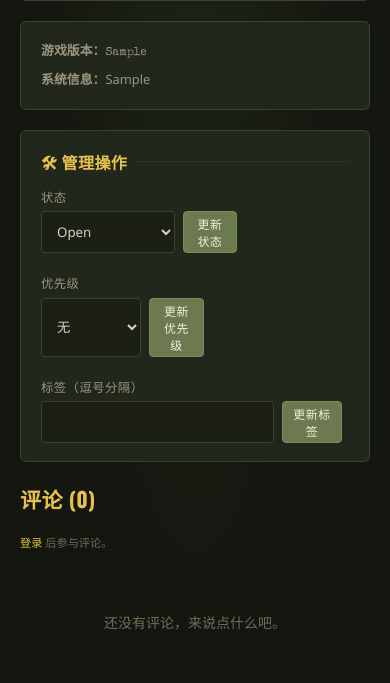
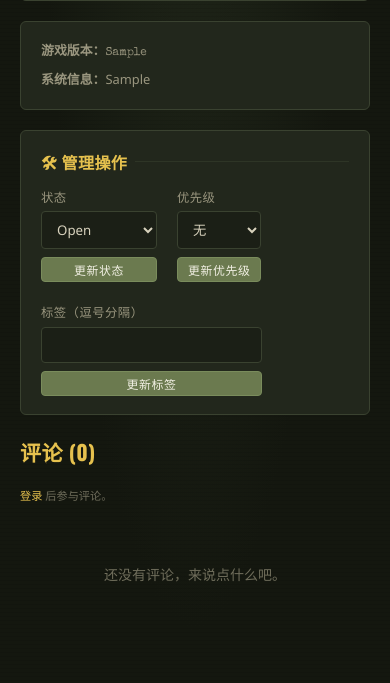
Before and after one commit to fdvecbtwdh/1914_website, a Flask app: page /issue/1 in a window 390 px wide. Shown: the part 395-1078 px from the top of the page. Run offline with Flask 3, Linux system fonts and the light colour scheme; data comes from the database, SQL or seed files in the repository; tables that the repository leaves empty hold one stand-in row (values such as "Sample post"); some libraries are stand-ins or nearby versions.

Commit message:
mobile: issue moderate rows and comment action hit areas (MOBILE-005/006)
- issue manage forms (status/priority/tags) move to .moderate-row; below
  480px the control and button stack full-width instead of squeezing the
  button text onto two lines
- comment action links (回复/编辑/删除/举报) get padding+negative-margin
  hit areas: same visual position, much larger touch target

```diff
--- a/app/static/css/ww1.css
+++ b/app/static/css/ww1.css
@@ -285,7 +285,7 @@ table td, table th { border: 1px solid var(--line); padding: .35em .7em; }
 .comment .comment-body { margin-top: 6px; }
 .comment .comment-body p { margin: .35em 0; }
 .comment .comment-actions { margin-top: 6px; font-size: .82rem; display: flex; gap: 12px; }
-.comment .comment-actions a, .comment .comment-actions button { color: var(--muted); background: none; border: none; cursor: pointer; padding: 0; font-size: .82rem; }
+.comment .comment-actions a, .comment .comment-actions button { color: var(--muted); background: none; border: none; cursor: pointer; padding: 6px 4px; margin: -6px -4px; font-size: .82rem; }
 .comment .comment-actions a:hover, .comment .comment-actions button:hover { color: var(--brass-bright); text-decoration: underline; }
 .comment-replies { margin-top: 12px; margin-left: 26px; border-left: 2px solid var(--line-soft); padding-left: 14px; display: flex; flex-direction: column; gap: 10px; }
 .comment.deleted { color: var(--muted); font-style: italic; }
@@ -523,6 +523,13 @@ dialog.report-dialog::backdrop { background: rgba(0,0,0,.6); }
   .comment-form-actions .md-hint { flex-basis: 100%; }
 }
 
+/* Issue 管理操作行：窄屏下拉框与按钮上下排列，按钮不再被挤折行 */
+.moderate-row { display: flex; gap: 8px; }
+.moderate-row .btn { white-space: nowrap; }
+@media (max-width: 480px) {
+  .moderate-row { flex-direction: column; align-items: stretch; }
+}
+
 /* ---------- 移动端 ---------- */
 .menu-toggle { display: none; }
 /* 筛选折叠容器：桌面端 summary 隐藏、内容常开（open 由 JS 兜底）；仅移动端显示 summary */
@@ -566,6 +573,12 @@ dialog.report-dialog::backdrop { background: rgba(0,0,0,.6); }
   .tab-row { flex-wrap: nowrap; overflow-x: auto; scrollbar-width: none; -webkit-overflow-scrolling: touch; }
   .tab-row::-webkit-scrollbar { display: none; }
   .tab-row a { white-space: nowrap; flex: none; }
+  /* 后台导航页签：同样单行横滑 */
+  .admin-nav { flex-wrap: nowrap; overflow-x: auto; scrollbar-width: none; -webkit-overflow-scrolling: touch; }
+  .admin-nav::-webkit-scrollbar { display: none; }
+  .admin-nav a { white-space: nowrap; flex: none; }
+  /* 后台表格：压缩内边距，一屏能多看几列 */
+  table.data td, table.data th { padding: 7px 8px; font-size: .85rem; }
   .hero { padding: 30px 20px 26px; }
   .hero h1 { font-size: 2.2rem; }
   html { font-size: 14px; }
--- a/app/templates/issues/detail.html
+++ b/app/templates/issues/detail.html
@@ -59,7 +59,7 @@
         <input type="hidden" name="csrf_token" value="{{ csrf_token() }}">
         <input type="hidden" name="action" value="status">
         <label>状态</label>
-        <div style="display:flex;gap:8px">
+        <div class="moderate-row">
           <select name="status">
             {% for k, v in statuses.items() %}
             <option value="{{ k }}" {% if issue.status == k %}selected{% endif %}>{{ v }}</option>
@@ -75,7 +75,7 @@
         <input type="hidden" name="csrf_token" value="{{ csrf_token() }}">
         <input type="hidden" name="action" value="priority">
         <label>优先级</label>
-        <div style="display:flex;gap:8px">
+        <div class="moderate-row">
           <select name="priority">
             {% for k, v in priorities.items() %}
             <option value="{{ k }}" {% if issue.priority == k %}selected{% endif %}>{{ v }}</option>
@@ -88,7 +88,7 @@
         <input type="hidden" name="csrf_token" value="{{ csrf_token() }}">
         <input type="hidden" name="action" value="labels">
         <label>标签（逗号分隔）</label>
-        <div style="display:flex;gap:8px">
+        <div class="moderate-row">
           <input type="text" name="tags" value="{{ labels|map(attribute='name')|join(', ') }}">
           <button class="btn btn-sm btn-primary" type="submit">更新标签</button>
         </div>
```
